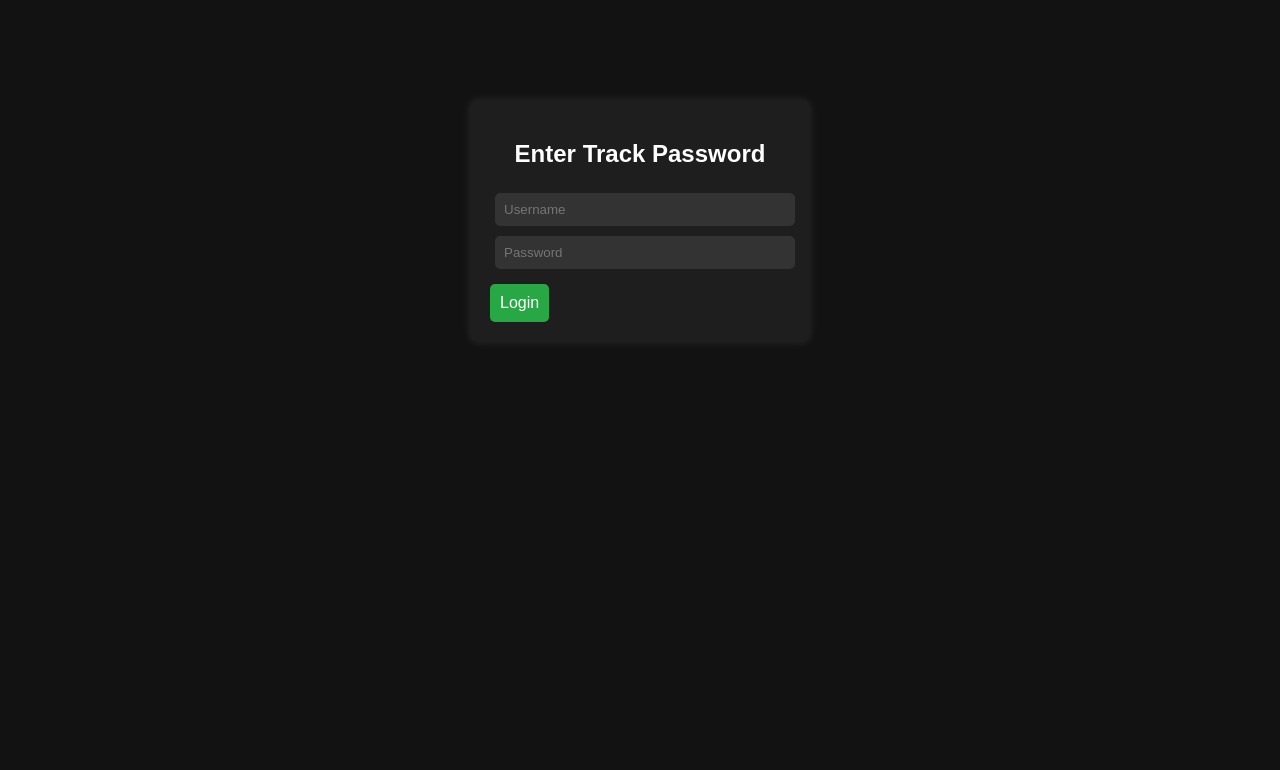
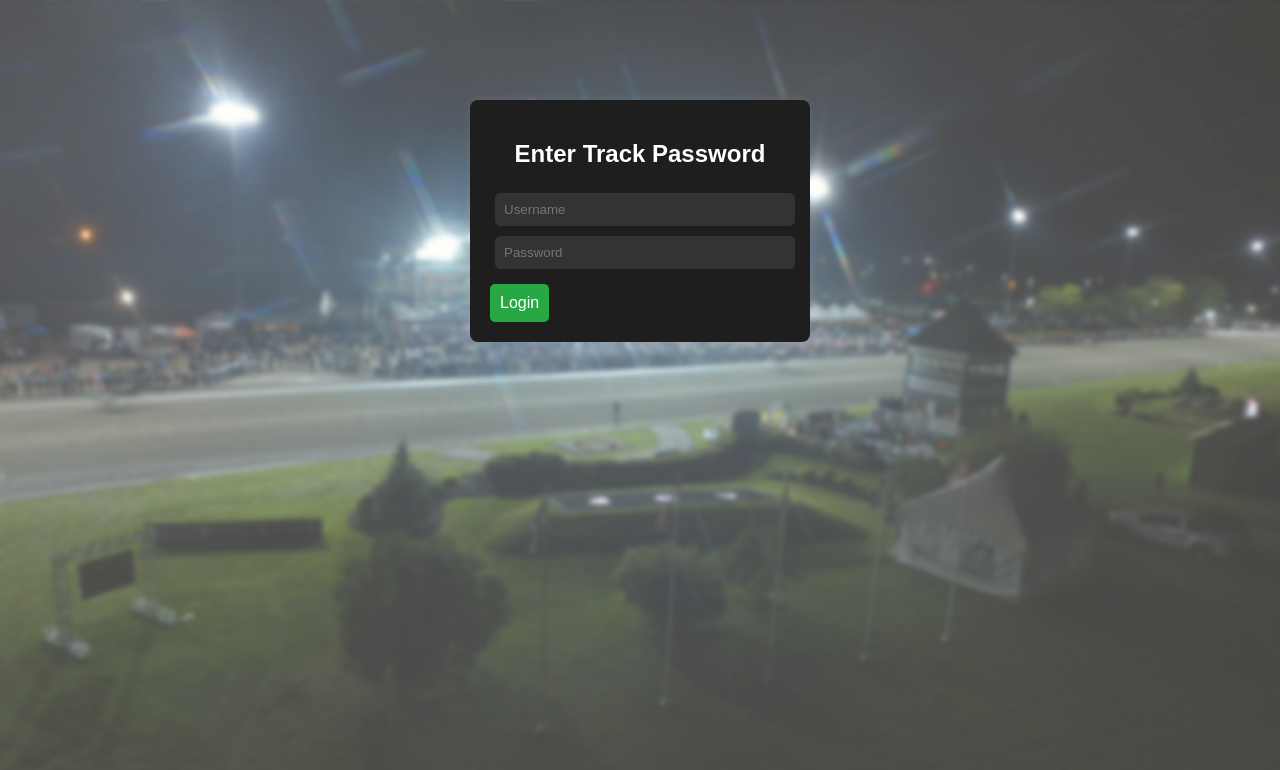
Before and after one commit to Curtismacd31/raceChanges_Entry, a website: page changes_entry.html in a window 1280 px wide. Drawn offline with nearby package versions, Linux system fonts and the light colour scheme.

Commit message:
Update changes_entry.html

```diff
--- a/changes_entry.html
+++ b/changes_entry.html
@@ -12,7 +12,13 @@
             margin: 20px;
             background-color: #121212;
             color: #ffffff;
-        }
+	    background-image: url("bg.jpg");
+	    background-size: cover;
+	    background-position: center;
+	    background-repeat: no-repeat;
+	    background-attachment: fixed;
+	    font-family: Arial, sans-serif;
+	  }
         h2 {
             text-align: center;
             color: #ffffff;
```
